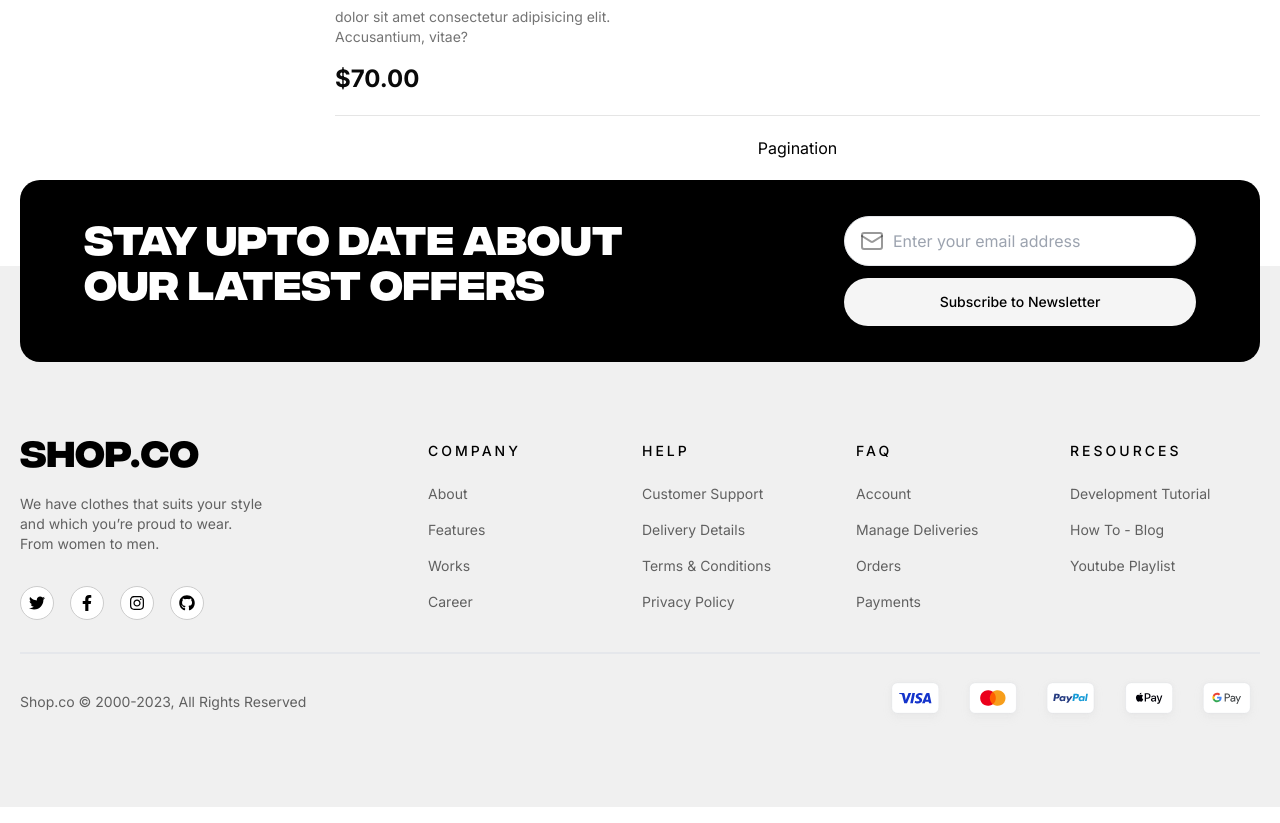
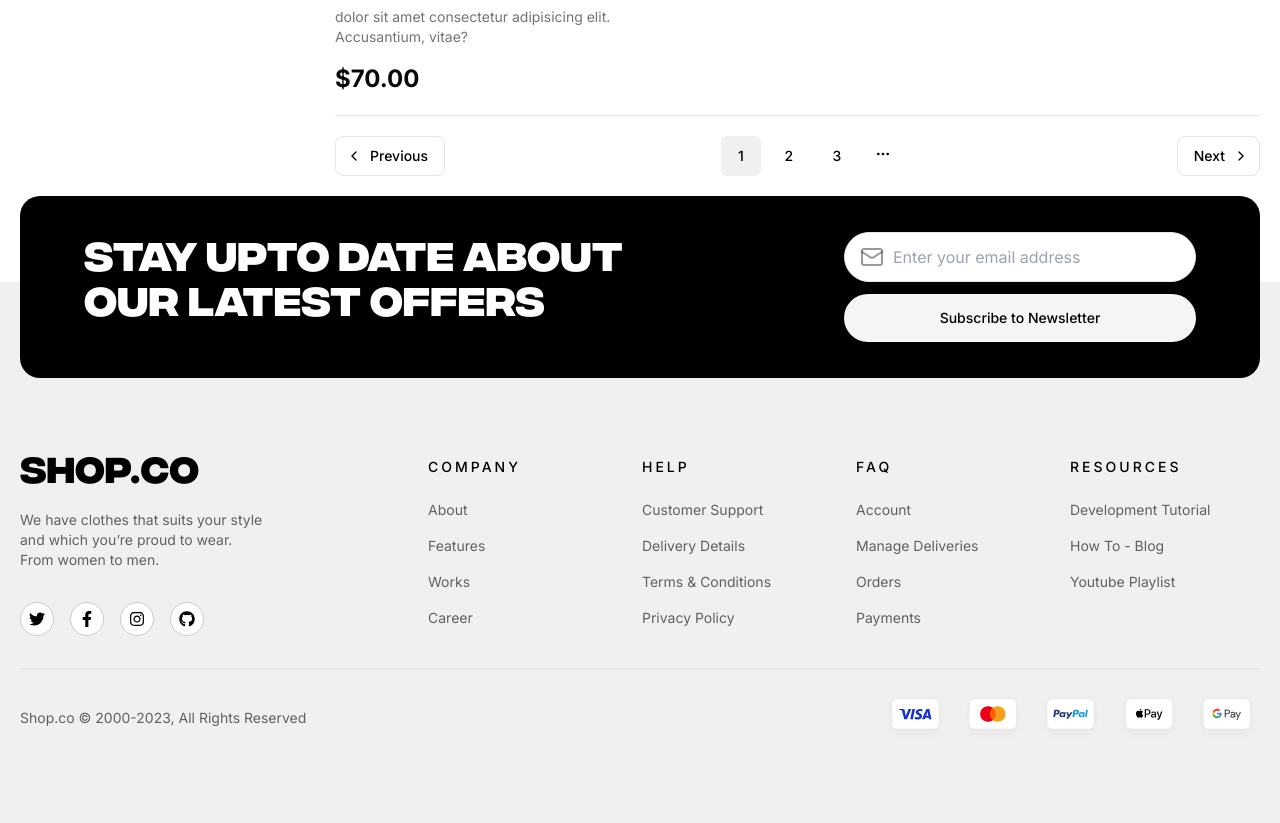
Before and after one commit to AJ1732/shop.co, a Next.js app: page /shop in a window 1280 px wide. Shown: the part 1030-1853 px from the top of the page. Built offline with nearby package versions, Linux system fonts and the light colour scheme.

Commit message:
chore: build shop page section

```diff
--- a/src/components/sections/ShopPage/ProductSection/index.tsx
+++ b/src/components/sections/ShopPage/ProductSection/index.tsx
@@ -1,5 +1,5 @@
 import { ProductCard } from "@/components";
-import { FilterDrawer } from "../components";
+import { FilterDrawer, ProductPagination } from "../components";
 
 const ProductSection = () => {
   return (
@@ -22,9 +22,7 @@ const ProductSection = () => {
       ))}
 
       {/* PAGINATION */}
-      <div className="col-span-2 size-full border-t border-black/10 py-5 text-center text-black sm:col-span-3">
-        Pagination
-      </div>
+      <ProductPagination className="col-span-2 size-full border-t border-black/10 py-5 text-center text-black sm:col-span-3" />
     </div>
   );
 };
--- /dev/null
+++ b/src/components/sections/ShopPage/components/ProductPagination/index.tsx
@@ -0,0 +1,42 @@
+import {
+  Pagination,
+  PaginationContent,
+  PaginationEllipsis,
+  PaginationItem,
+  PaginationLink,
+  PaginationNext,
+  PaginationPrevious,
+} from "@/components/ui/pagination";
+import { cn } from "@/lib/utils";
+
+const ProductPagination = ({ className }: { className?: string }) => {
+  return (
+    <Pagination className={cn("w-full", className)}>
+      <PaginationContent className="flex w-full justify-between">
+        <PaginationItem>
+          <PaginationPrevious href="#" />
+        </PaginationItem>
+
+        <div className="flex gap-2">
+          {[1, 2, 3].map((item) => (
+            <PaginationItem key={item}>
+              <PaginationLink href="#" isActive={item === 1}>
+                {item}
+              </PaginationLink>
+            </PaginationItem>
+          ))}
+
+          <PaginationItem>
+            <PaginationEllipsis />
+          </PaginationItem>
+        </div>
+
+        <PaginationItem>
+          <PaginationNext href="#" />
+        </PaginationItem>
+      </PaginationContent>
+    </Pagination>
+  );
+};
+
+export default ProductPagination;
--- a/src/components/sections/ShopPage/components/index.tsx
+++ b/src/components/sections/ShopPage/components/index.tsx
@@ -1,2 +1,3 @@
 export { default as FilterTab } from "./FilterTab";
 export { default as FilterDrawer } from "./FilterDrawer";
+export { default as ProductPagination } from "./ProductPagination";
--- a/src/components/ui/button.tsx
+++ b/src/components/ui/button.tsx
@@ -1,22 +1,25 @@
-import * as React from "react"
-import { Slot } from "@radix-ui/react-slot"
-import { cva, type VariantProps } from "class-variance-authority"
+import * as React from "react";
+import { Slot } from "@radix-ui/react-slot";
+import { cva, type VariantProps } from "class-variance-authority";
 
-import { cn } from "@/lib/utils"
+import { cn } from "@/lib/utils";
 
 const buttonVariants = cva(
   "inline-flex items-center justify-center whitespace-nowrap rounded-md text-sm font-medium ring-offset-white transition-colors focus-visible:outline-none focus-visible:ring-2 focus-visible:ring-neutral-950 focus-visible:ring-offset-2 disabled:pointer-events-none disabled:opacity-50 dark:ring-offset-neutral-950 dark:focus-visible:ring-neutral-300",
   {
     variants: {
       variant: {
-        default: "bg-neutral-900 text-neutral-50 hover:bg-neutral-900/90 dark:bg-neutral-50 dark:text-neutral-900 dark:hover:bg-neutral-50/90",
+        default:
+          "bg-neutral-900 text-neutral-50 hover:bg-neutral-900/90 dark:bg-neutral-50 dark:text-neutral-900 dark:hover:bg-neutral-50/90",
         destructive:
           "bg-red-500 text-neutral-50 hover:bg-red-500/90 dark:bg-red-900 dark:text-neutral-50 dark:hover:bg-red-900/90",
         outline:
           "border border-neutral-200 bg-white hover:bg-neutral-100 hover:text-neutral-900 dark:border-neutral-800 dark:bg-neutral-950 dark:hover:bg-neutral-800 dark:hover:text-neutral-50",
         secondary:
           "bg-neutral-100 text-neutral-900 hover:bg-neutral-100/80 dark:bg-neutral-800 dark:text-neutral-50 dark:hover:bg-neutral-800/80",
-        ghost: "hover:bg-neutral-100 hover:text-neutral-900 dark:hover:bg-neutral-800 dark:hover:text-neutral-50",
+        ghost:
+          "hover:bg-neutral-100 hover:text-neutral-900 dark:hover:bg-neutral-800 dark:hover:text-neutral-50",
+        page: "bg-[#0000000F] hover:bg-neutral-100 hover:text-neutral-900 dark:hover:bg-neutral-800 dark:hover:text-neutral-50",
         link: "text-neutral-900 underline-offset-4 hover:underline dark:text-neutral-50",
       },
       size: {
@@ -30,27 +33,27 @@ const buttonVariants = cva(
       variant: "default",
       size: "default",
     },
-  }
-)
+  },
+);
 
 export interface ButtonProps
   extends React.ButtonHTMLAttributes<HTMLButtonElement>,
     VariantProps<typeof buttonVariants> {
-  asChild?: boolean
+  asChild?: boolean;
 }
 
 const Button = React.forwardRef<HTMLButtonElement, ButtonProps>(
   ({ className, variant, size, asChild = false, ...props }, ref) => {
-    const Comp = asChild ? Slot : "button"
+    const Comp = asChild ? Slot : "button";
     return (
       <Comp
         className={cn(buttonVariants({ variant, size, className }))}
         ref={ref}
         {...props}
       />
-    )
-  }
-)
-Button.displayName = "Button"
+    );
+  },
+);
+Button.displayName = "Button";
 
-export { Button, buttonVariants }
+export { Button, buttonVariants };
--- /dev/null
+++ b/src/components/ui/pagination.tsx
@@ -0,0 +1,118 @@
+import Link from "next/link";
+import * as React from "react";
+import { ChevronLeft, ChevronRight, MoreHorizontal } from "lucide-react";
+
+import { cn } from "@/lib/utils";
+import { ButtonProps, buttonVariants } from "@/components/ui/button";
+
+const Pagination = ({ className, ...props }: React.ComponentProps<"nav">) => (
+  <nav
+    role="navigation"
+    aria-label="pagination"
+    className={cn("mx-auto flex w-full justify-center", className)}
+    {...props}
+  />
+);
+Pagination.displayName = "Pagination";
+
+const PaginationContent = React.forwardRef<
+  HTMLUListElement,
+  React.ComponentProps<"ul">
+>(({ className, ...props }, ref) => (
+  <ul
+    ref={ref}
+    className={cn("flex flex-row items-center gap-1", className)}
+    {...props}
+  />
+));
+PaginationContent.displayName = "PaginationContent";
+
+const PaginationItem = React.forwardRef<
+  HTMLLIElement,
+  React.ComponentProps<"li">
+>(({ className, ...props }, ref) => (
+  <li ref={ref} className={cn("", className)} {...props} />
+));
+PaginationItem.displayName = "PaginationItem";
+
+type PaginationLinkProps = {
+  isActive?: boolean;
+} & Pick<ButtonProps, "size"> &
+  React.ComponentProps<typeof Link>;
+
+const PaginationLink = ({
+  className,
+  isActive,
+  size = "icon",
+  ...props
+}: PaginationLinkProps) => (
+  <Link
+    aria-current={isActive ? "page" : undefined}
+    className={cn(
+      buttonVariants({
+        variant: isActive ? "page" : "ghost",
+        size,
+      }),
+      className,
+    )}
+    {...props}
+  />
+);
+PaginationLink.displayName = "PaginationLink";
+
+const PaginationPrevious = ({
+  className,
+  ...props
+}: React.ComponentProps<typeof PaginationLink>) => (
+  <PaginationLink
+    aria-label="Go to previous page"
+    size="default"
+    className={cn("gap-2 rounded-lg border border-black/10 pl-2.5", className)}
+    {...props}
+  >
+    <ChevronLeft className="h-4 w-4" />
+    <span>Previous</span>
+  </PaginationLink>
+);
+PaginationPrevious.displayName = "PaginationPrevious";
+
+const PaginationNext = ({
+  className,
+  ...props
+}: React.ComponentProps<typeof PaginationLink>) => (
+  <PaginationLink
+    aria-label="Go to next page"
+    size="default"
+    className={cn("gap-2 rounded-lg border border-black/10 pr-2.5", className)}
+    {...props}
+  >
+    <span>Next</span>
+    <ChevronRight className="h-4 w-4" />
+  </PaginationLink>
+);
+PaginationNext.displayName = "PaginationNext";
+
+const PaginationEllipsis = ({
+  className,
+  ...props
+}: React.ComponentProps<"span">) => (
+  <span
+    aria-hidden
+    className={cn("flex h-9 w-9 items-center justify-center", className)}
+    {...props}
+  >
+    <MoreHorizontal className="h-4 w-4" />
+    <span className="sr-only">More pages</span>
+  </span>
+);
+PaginationEllipsis.displayName = "PaginationEllipsis";
+
+export {
+  Pagination,
+  PaginationContent,
+  PaginationEllipsis,
+  PaginationItem,
+  PaginationLink,
+  PaginationNext,
+  PaginationPrevious,
+};
```
